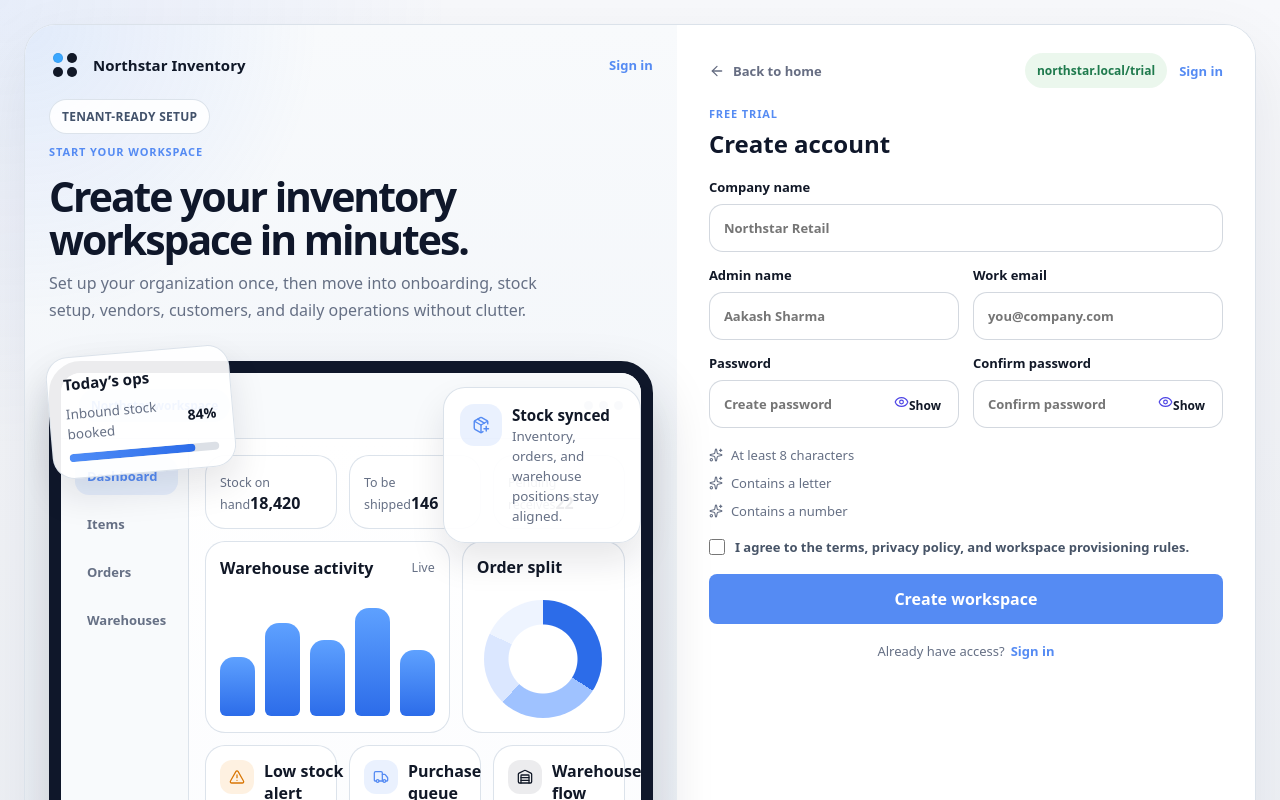
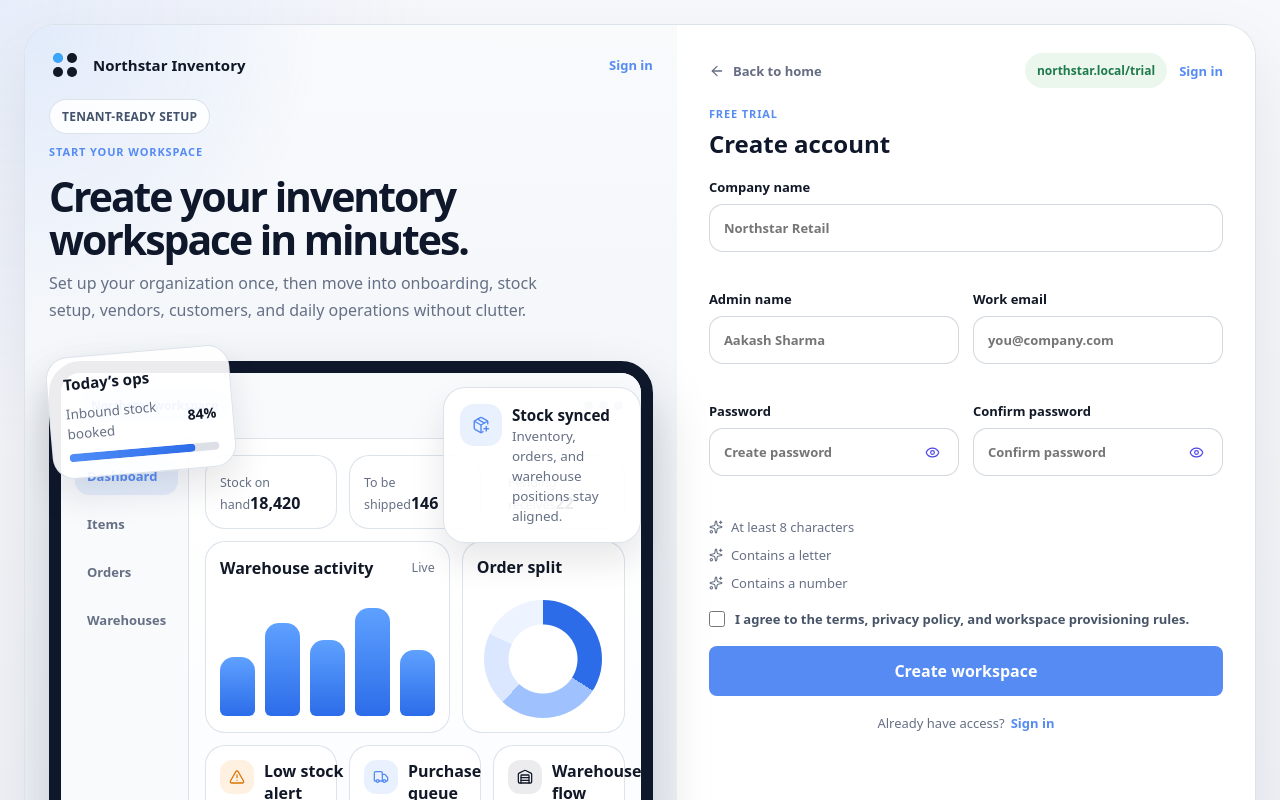
Before and after one commit to Brxj19/mini-zoho, a React (Vite) app in the folder frontend/: page /register in a window 1280 px wide. Shown: the top 800 px of the page. Built offline with nearby package versions, Linux system fonts and the light colour scheme; no server answers.

Commit message:
refine landing hero and auth field ux

```diff
--- a/frontend/src/pages/LoginPage.jsx
+++ b/frontend/src/pages/LoginPage.jsx
@@ -15,6 +15,12 @@ export function LoginPage() {
   const [showPassword, setShowPassword] = useState(false);
   const [focusedField, setFocusedField] = useState("");
   const [isSubmitting, setIsSubmitting] = useState(false);
+
+  const emailHelper = focusedField === "email" ? "Use the workspace email assigned to you or your tenant admin account." : "\u00A0";
+  const passwordHelper =
+    focusedField === "password"
+      ? "Passwords are case-sensitive. Use the one configured for your workspace account."
+      : "\u00A0";
 
   function getPostLoginDestination(session) {
     const tenantId = session?.tenant?.id;
@@ -90,7 +96,7 @@ export function LoginPage() {
               autoComplete="email"
               placeholder="you@company.com"
             />
-            {focusedField === "email" ? <small className="auth-modern-helper">Use the workspace email assigned to you or your tenant admin account.</small> : null}
+            <small className="auth-modern-helper">{emailHelper}</small>
           </label>
 
           <label className="auth-modern-field">
@@ -111,10 +117,9 @@ export function LoginPage() {
               />
               <button type="button" className="auth-modern-text-button" onClick={() => setShowPassword((value) => !value)}>
                 <Icon name={showPassword ? "eyeOff" : "eye"} size={15} />
-                <span>{showPassword ? "Hide" : "Show"}</span>
               </button>
             </div>
-            {focusedField === "password" ? <small className="auth-modern-helper">Passwords are case-sensitive. Use the one configured for your workspace account.</small> : null}
+            <small className="auth-modern-helper">{passwordHelper}</small>
           </label>
 
           <div className="auth-modern-form-row">
--- a/frontend/src/pages/RegisterPage.jsx
+++ b/frontend/src/pages/RegisterPage.jsx
@@ -39,6 +39,28 @@ export function RegisterPage() {
 
   const passwordState = useMemo(() => evaluatePassword(form.password), [form.password]);
   const passwordsMatch = form.confirmPassword.length > 0 && form.password === form.confirmPassword;
+  const companyHelper =
+    focusedField === "company_name"
+      ? "Use the organization name your team will recognize in the workspace."
+      : "\u00A0";
+  const nameHelper =
+    focusedField === "name"
+      ? "This becomes the primary admin name for the new workspace."
+      : "\u00A0";
+  const emailHelper =
+    focusedField === "email"
+      ? "We’ll use this email for sign in, workspace notices, and onboarding communication."
+      : "\u00A0";
+  const passwordHelper =
+    focusedField === "password" || form.password
+      ? "Use at least 8 characters with letters and numbers for a stronger workspace password."
+      : "\u00A0";
+  const confirmPasswordHelper =
+    focusedField === "confirmPassword" || form.confirmPassword
+      ? passwordsMatch
+        ? "Passwords match."
+        : "Re-enter the same password to confirm your workspace login."
+      : "\u00A0";
 
   if (!isLoading && isAuthenticated) {
     return <Navigate to="/dashboard" replace />;
@@ -132,7 +154,7 @@ export function RegisterPage() {
                 required
                 placeholder="Northstar Retail"
               />
-              {focusedField === "company_name" ? <small className="auth-modern-helper">Use the organization name your team will recognize in the workspace.</small> : null}
+              <small className="auth-modern-helper">{companyHelper}</small>
             </label>
 
             <label className="auth-modern-field">
@@ -146,7 +168,7 @@ export function RegisterPage() {
                 required
                 placeholder="Aakash Sharma"
               />
-              {focusedField === "name" ? <small className="auth-modern-helper">This becomes the primary admin name for the new workspace.</small> : null}
+              <small className="auth-modern-helper">{nameHelper}</small>
             </label>
 
             <label className="auth-modern-field">
@@ -161,7 +183,7 @@ export function RegisterPage() {
                 autoComplete="email"
                 placeholder="you@company.com"
               />
-              {focusedField === "email" ? <small className="auth-modern-helper">We’ll use this email for sign in, workspace notices, and onboarding communication.</small> : null}
+              <small className="auth-modern-helper">{emailHelper}</small>
             </label>
 
             <label className="auth-modern-field">
@@ -180,14 +202,9 @@ export function RegisterPage() {
                 />
                 <button type="button" className="auth-modern-text-button" onClick={() => setShowPassword((value) => !value)}>
                   <Icon name={showPassword ? "eyeOff" : "eye"} size={15} />
-                  <span>{showPassword ? "Hide" : "Show"}</span>
                 </button>
               </div>
-              {(focusedField === "password" || form.password) ? (
-                <small className="auth-modern-helper">
-                  Use at least 8 characters with letters and numbers for a stronger workspace password.
-                </small>
-              ) : null}
+              <small className="auth-modern-helper">{passwordHelper}</small>
             </label>
 
             <label className="auth-modern-field">
@@ -206,14 +223,11 @@ export function RegisterPage() {
                 />
                 <button type="button" className="auth-modern-text-button" onClick={() => setShowConfirmPassword((value) => !value)}>
                   <Icon name={showConfirmPassword ? "eyeOff" : "eye"} size={15} />
-                  <span>{showConfirmPassword ? "Hide" : "Show"}</span>
                 </button>
               </div>
-              {(focusedField === "confirmPassword" || form.confirmPassword) ? (
-                <small className={`auth-modern-helper ${passwordsMatch ? "is-success" : ""}`}>
-                  {passwordsMatch ? "Passwords match." : "Re-enter the same password to confirm your workspace login."}
-                </small>
-              ) : null}
+              <small className={`auth-modern-helper ${passwordsMatch && form.confirmPassword ? "is-success" : ""}`}>
+                {confirmPasswordHelper}
+              </small>
             </label>
           </div>
 
--- a/frontend/src/routes/index.jsx
+++ b/frontend/src/routes/index.jsx
@@ -87,7 +87,6 @@ export const router = createBrowserRouter([
     ),
     handle: withHandle("Home", "Main", "Home"),
     children: [
-      { index: true, element: <Navigate to="/dashboard" replace /> },
       { path: "dashboard", element: <DashboardPage />, handle: withHandle("Dashboard", "Main", "Dashboard") },
       { path: "notifications", element: <NotificationsPage />, handle: withHandle("Notifications", "Main") },
 
--- a/frontend/src/styles/index.css
+++ b/frontend/src/styles/index.css
@@ -1707,14 +1707,17 @@ a {
 
 .marketing-stage {
   position: relative;
-  overflow: hidden;
+  overflow: visible;
   display: grid;
   justify-items: center;
   gap: 26px;
+  width: calc(100% + 44px);
   min-height: 760px;
+  margin-left: -22px;
+  margin-right: -22px;
   padding: 112px 48px 42px;
-  border-radius: 28px;
-  border: 1px solid rgba(220, 227, 236, 0.96);
+  border-radius: 0;
+  border: 0;
   background:
     radial-gradient(circle, rgba(192, 199, 210, 0.18) 1px, transparent 1.8px),
     linear-gradient(180deg, rgba(255, 255, 255, 0.96), rgba(247, 249, 252, 0.98));
@@ -2271,6 +2274,7 @@ a {
 .auth-modern-field-full {
   display: grid;
   gap: 8px;
+  align-content: start;
   font-size: 13px;
   font-weight: 600;
 }
@@ -2307,11 +2311,13 @@ a {
   top: 50%;
   right: 12px;
   transform: translateY(-50%);
+  display: inline-grid;
+  place-items: center;
+  width: 28px;
+  height: 28px;
   border: 0;
   background: transparent;
   color: #4f46e5;
-  font-size: 12px;
-  font-weight: 700;
   cursor: pointer;
 }
 
@@ -2767,6 +2773,8 @@ a {
 }
 
 .auth-modern-helper {
+  display: block;
+  min-height: 18px;
   margin-top: -2px;
   color: #667085;
   font-size: 12px;
@@ -2865,6 +2873,10 @@ a {
   .auth-modern-card {
     padding: 18px;
     border-radius: 24px;
+  }
+
+  .marketing-stage {
+    border-radius: 0;
   }
 
   .marketing-shell {
```
